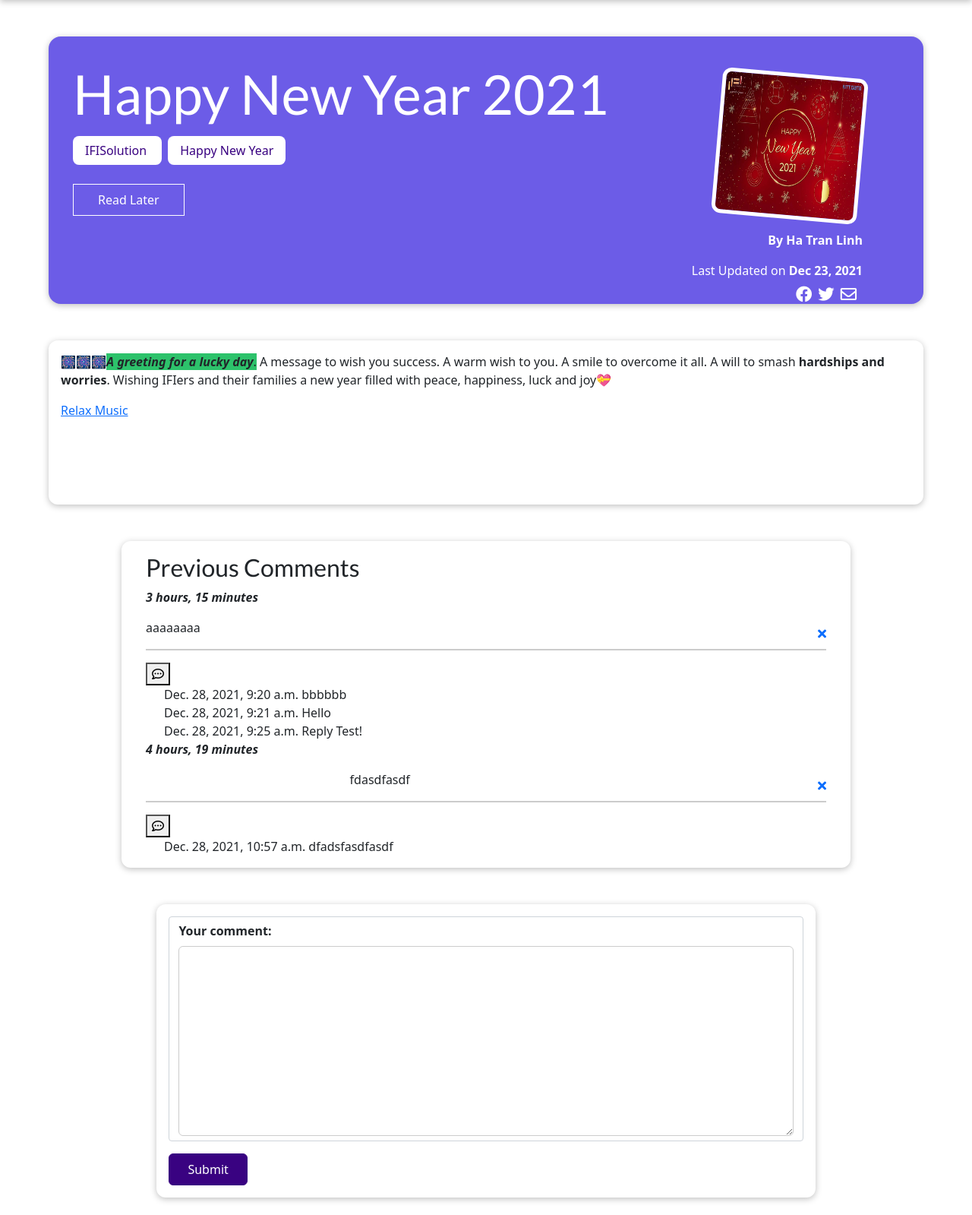
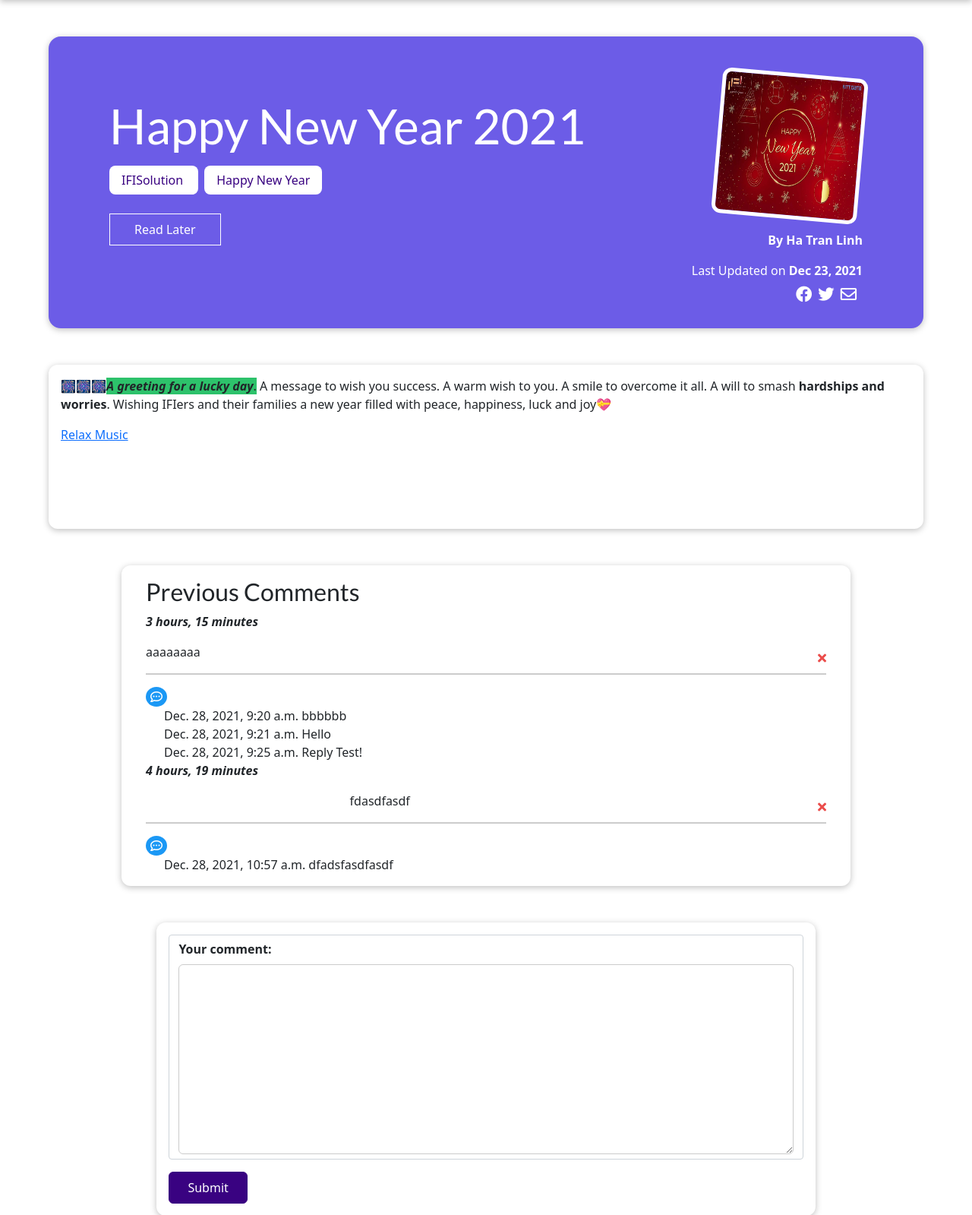
Before and after one commit to 0348468xxx/CompanyBlog, a Django app: a page that uses blog/templates/blog/post-detail.html in a window 1280 px wide. Shown: the part 80-1679 px from the top of the page at 76% size. Run offline with Django 3.2, Linux system fonts and the light colour scheme; data comes from the database, SQL or seed files in the repository; some libraries are stand-ins or nearby versions.

Commit message:
new updates 29_12_2021

```diff
--- a/blog/static/blog/post-detail.css
+++ b/blog/static/blog/post-detail.css
@@ -9,19 +9,19 @@
 
   #summary {
     margin: 8rem auto 3rem auto;
-    padding: 2rem;
+    padding: 5rem;
     width: 90%;
     max-width: 90rem;
     border-radius: 16px;
     background-color: #6c5ce7;
     position: relative;
     box-shadow: 0 2px 8px rgba(0, 0, 0, 0.25);
-    height: 22rem;
+    height: 24rem;
   }
 
   #summary h2 {
     color: white;
-    font-size: 4.5rem;
+    font-size: 4.0rem;
     margin-bottom: 1.25rem;
   }
 
@@ -204,3 +204,10 @@
 .child-comment {
   margin-left: 1.5rem;
 }
+
+.reply-icon {
+  background: #1B98F5;
+  color: #fff;
+  border-radius: 50%;
+  border: none;
+}
--- a/blog/templates/blog/post-detail.html
+++ b/blog/templates/blog/post-detail.html
@@ -68,12 +68,12 @@
                 <div class="user-comment">
                     <p> {{ comment.text|safe }}</p>
                     {% comment %} <a href="#"><i class="far fa-edit"></i></a>  {% endcomment %}
-                    <a href="{% url 'delete-comment' post.slug comment.pk %}"><i class="fas fa-times"></i></a>
+                    <a href="{% url 'delete-comment' post.slug comment.pk %}"><i class="fas fa-times" style="color: #EB4D4B;"></i></a>
                 </div>
             </li>
 
             <div>
-                <button class="remove-default-btn">
+                <button class="reply-icon">
                     <i class="far fa-comment-dots" onclick="commentReplyToggle('{{ comment.pk }}')"></i>
                 </button>
             </div>
```
